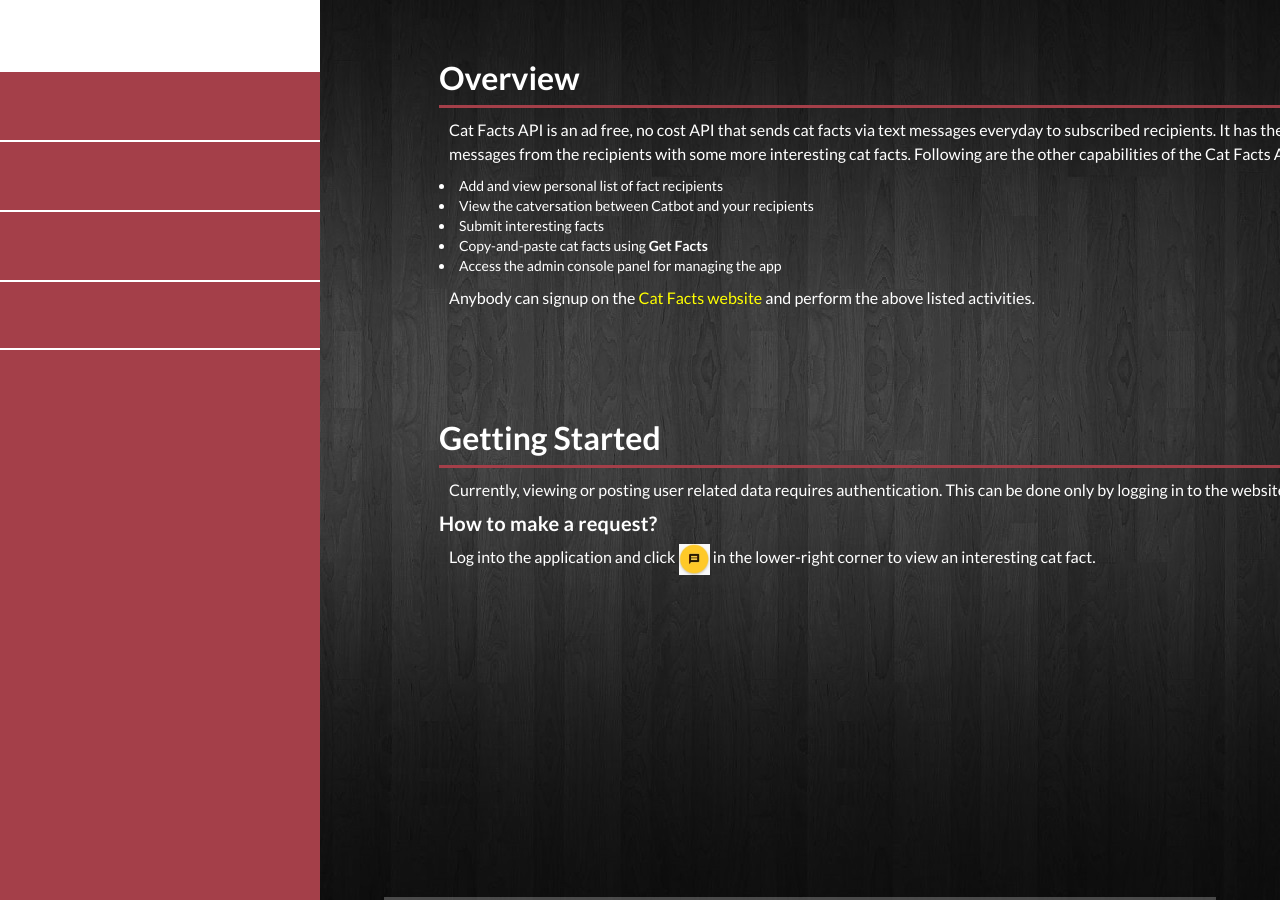
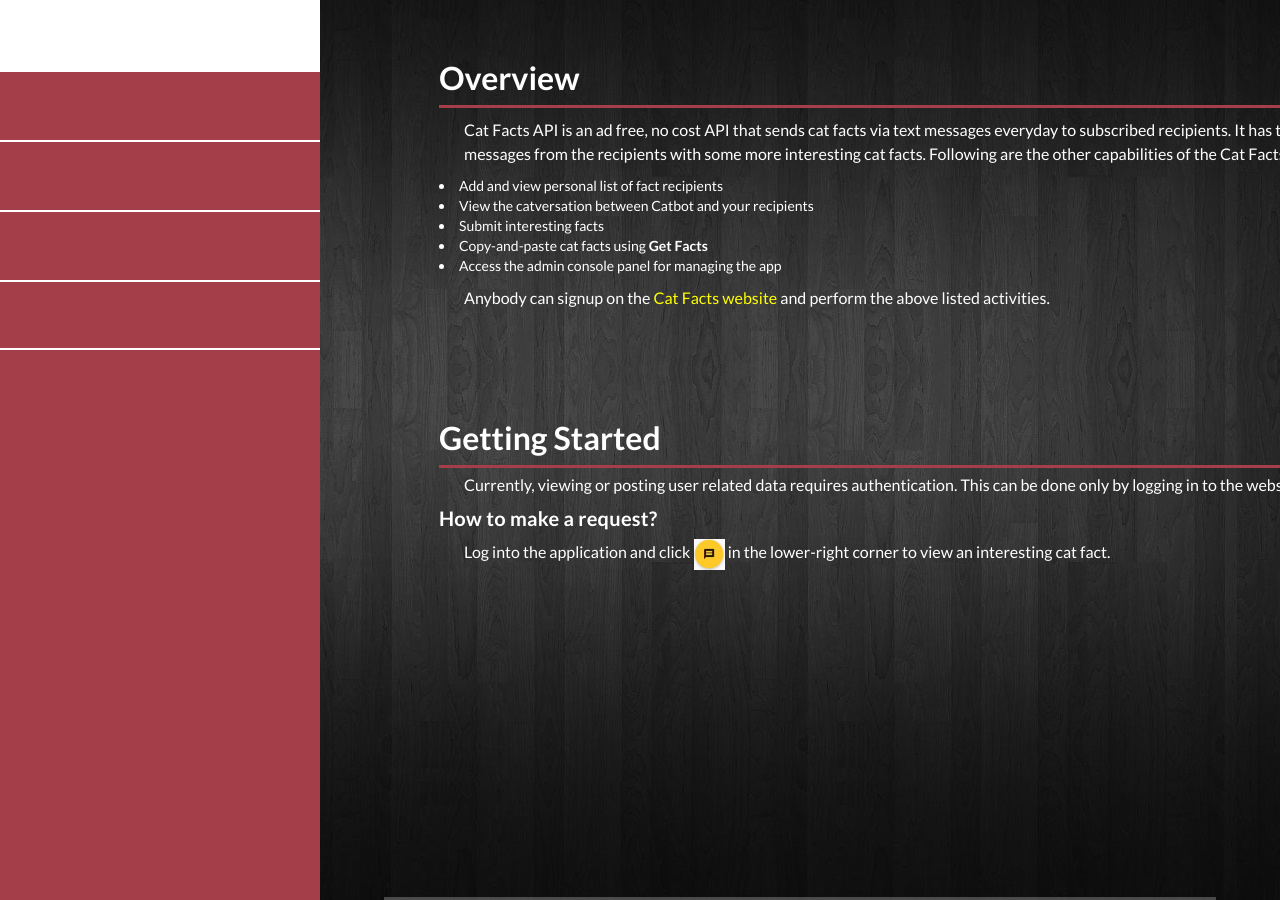
Before and after one commit to preethisamyuktha/MyProfile, a Jekyll site: the page dist/swagger.html, which Jekyll copies as it is, in a window 1280 px wide and 900 px high. Built offline with Jekyll 4.4.1, drawn with Linux system fonts in a browser that asks for light colours; nearby versions of some CDN libraries; library files that are not in the unit come from our copies; a script that is not in the unit is left out.

Commit message:
corection

```diff
--- a/assets/css/templatemo-style.css
+++ b/assets/css/templatemo-style.css
@@ -44,7 +44,7 @@ p {
     font-size: 16px;
     line-height: 24px;
     color: #fff;
-    margin: 10px;
+    padding-left: 25px;
 }
 
 h4 {
--- a/index.html
+++ b/index.html
@@ -114,7 +114,7 @@ https://templatemo.com/tm-531-reflux
 			<div class="right-image-post">
             <div class="row">
 
-			  <h3> More about me </h3>
+			  <h3 style="padding-left:20px"> More about me </h3>
 
                <p>I come from Chennai - a beautiful, diverse, and a happening city located in southern India. I immigrated to Canada with dreams to augment my career and establish my own company. My proclivity for freestyle writing inspired me to explore various forms of content development - and that is how I started my career as a Technical Writer. </p>
 		       <p> I have an in-built sensor that alerts me the moment it senses any possible opportunity to enhance my skillset as a writer or foray into other interesting roles. I am extremely determined not to be complacent in settling with writing as my niche. </p>
```
